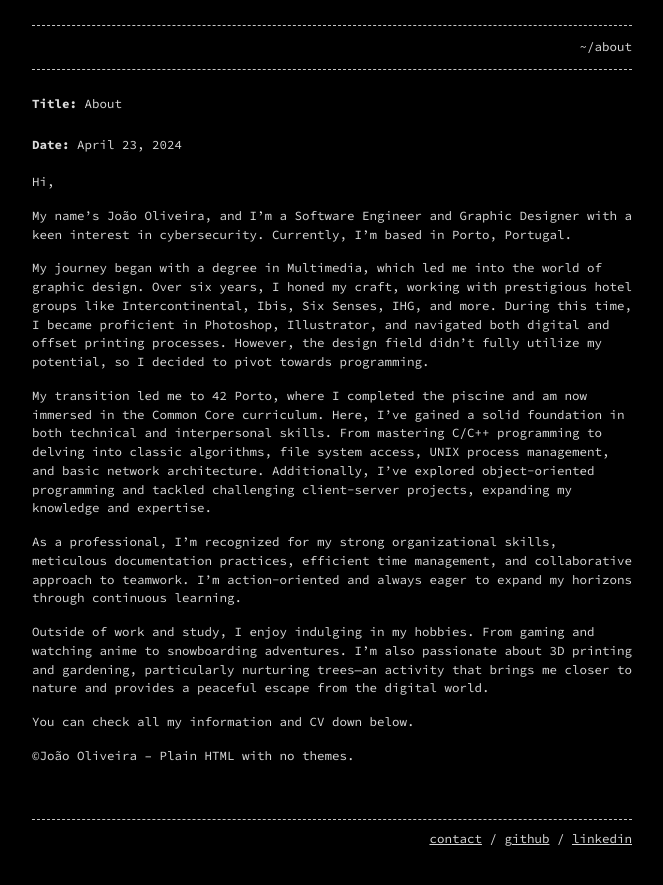
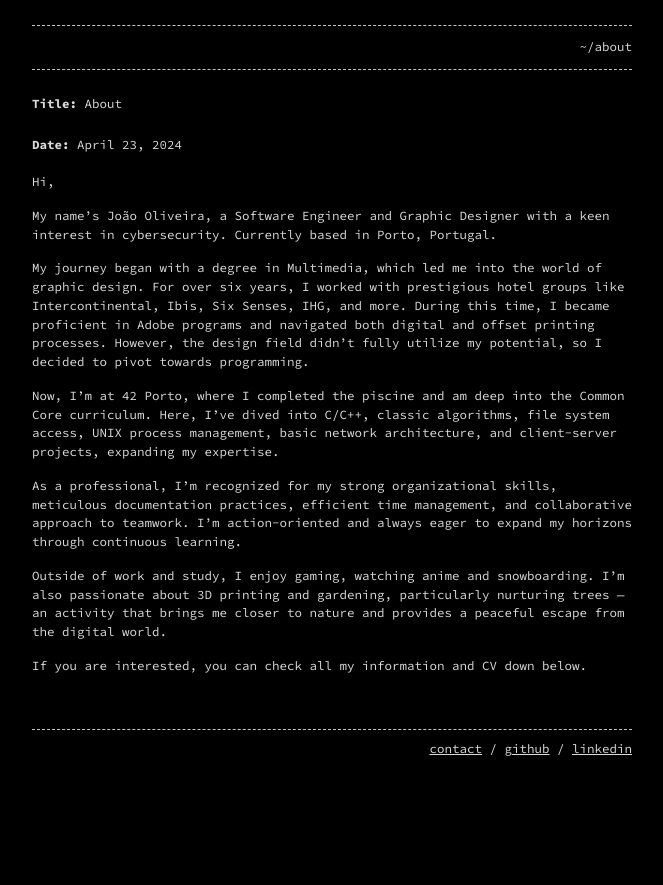
Before and after one commit to Deoxizn/deoxizn.github.io, a Jekyll site: the page built from index.md, in a window 1280 px wide. Shown: the top 885 px of the page, without its empty margins (308-971 px from the left). Built offline with Jekyll 4.4.1, drawn with Linux system fonts in a browser that asks for light colours.

Commit message:
Update index.md

```diff
--- a/index.md
+++ b/index.md
@@ -10,16 +10,14 @@ permalink: /
 
 <br>Hi,
 
-My name's João Oliveira, and I'm a Software Engineer and Graphic Designer with a keen interest in cybersecurity. Currently, I'm based in Porto, Portugal.
+My name's João Oliveira, a Software Engineer and Graphic Designer with a keen interest in cybersecurity. Currently based in Porto, Portugal.
 
-My journey began with a degree in Multimedia, which led me into the world of graphic design. Over six years, I honed my craft, working with prestigious hotel groups like Intercontinental, Ibis, Six Senses, IHG, and more. During this time, I became proficient in Photoshop, Illustrator, and navigated both digital and offset printing processes. However, the design field didn't fully utilize my potential, so I decided to pivot towards programming.
+My journey began with a degree in Multimedia, which led me into the world of graphic design. For over six years, I worked with prestigious hotel groups like Intercontinental, Ibis, Six Senses, IHG, and more. During this time, I became proficient in Adobe programs and navigated both digital and offset printing processes. However, the design field didn't fully utilize my potential, so I decided to pivot towards programming.
 
-My transition led me to 42 Porto, where I completed the piscine and am now immersed in the Common Core curriculum. Here, I've gained a solid foundation in both technical and interpersonal skills. From mastering C/C++ programming to delving into classic algorithms, file system access, UNIX process management, and basic network architecture. Additionally, I've explored object-oriented programming and tackled challenging client-server projects, expanding my knowledge and expertise.
+Now, I'm at 42 Porto, where I completed the piscine and am deep into the Common Core curriculum. Here, I've dived into C/C++, classic algorithms, file system access, UNIX process management, basic network architecture, and client-server projects, expanding my expertise.
 
 As a professional, I'm recognized for my strong organizational skills, meticulous documentation practices, efficient time management, and collaborative approach to teamwork. I'm action-oriented and always eager to expand my horizons through continuous learning.
 
-Outside of work and study, I enjoy indulging in my hobbies. From gaming and watching anime to snowboarding adventures. I'm also passionate about 3D printing and gardening, particularly nurturing trees—an activity that brings me closer to nature and provides a peaceful escape from the digital world.
+Outside of work and study, I enjoy gaming, watching anime and snowboarding. I'm also passionate about 3D printing and gardening, particularly nurturing trees — an activity that brings me closer to nature and provides a peaceful escape from the digital world.
 
-You can check all my information and CV down below.
-
-©João Oliveira -- Plain HTML with no themes.
+If you are interested, you can check all my information and CV down below.
```
